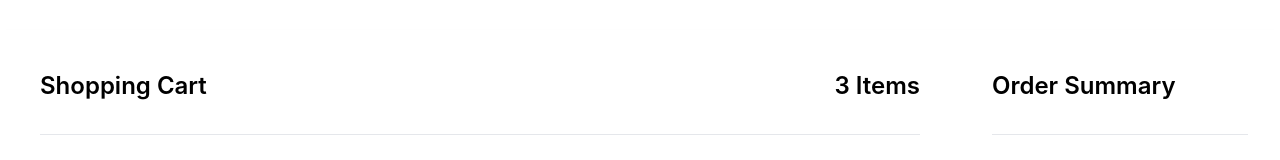
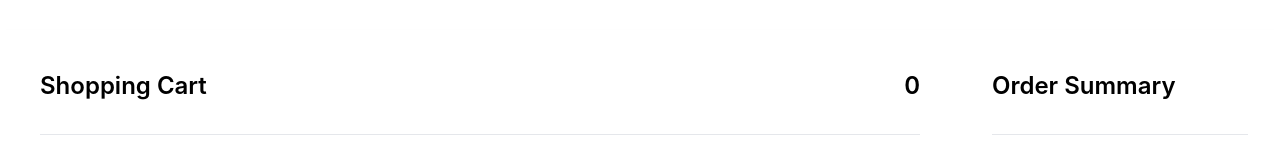
Before and after one commit to mugabee/React-Shopping, a React (Create React App) app: page /CartPage in a window 1280 px wide. Shown: the part 514-674 px from the top of the page. Built offline with nearby package versions, Linux system fonts and the light colour scheme.

Commit message:
Building up the cart page

```diff
--- a/src/pages/CartPage.js
+++ b/src/pages/CartPage.js
@@ -13,7 +13,7 @@ const CartPage = () => {
       <div className="w-3/4 bg-white px-10 py-10">
         <div className="flex justify-between border-b pb-8">
           <h1 className="font-semibold text-2xl">Shopping Cart</h1>
-          <h2 className="font-semibold text-2xl">3 Items</h2>
+          <h2 className="font-semibold text-2xl">{cart.length}</h2>
         </div>
         <div className="flex mt-10 mb-5">
           <h3 className="font-semibold text-gray-600 text-xs uppercase w-2/5">Product Details</h3>
```
